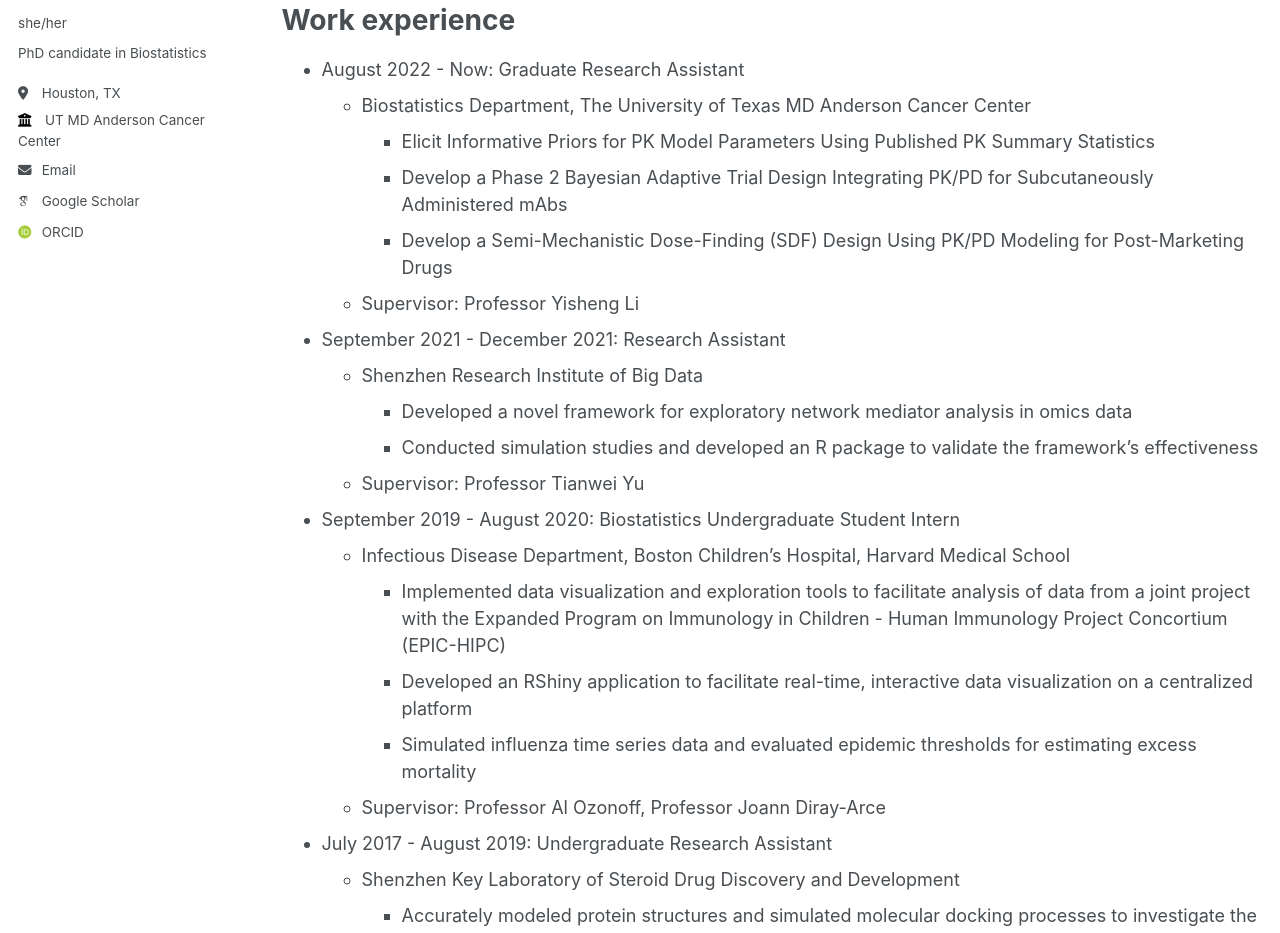
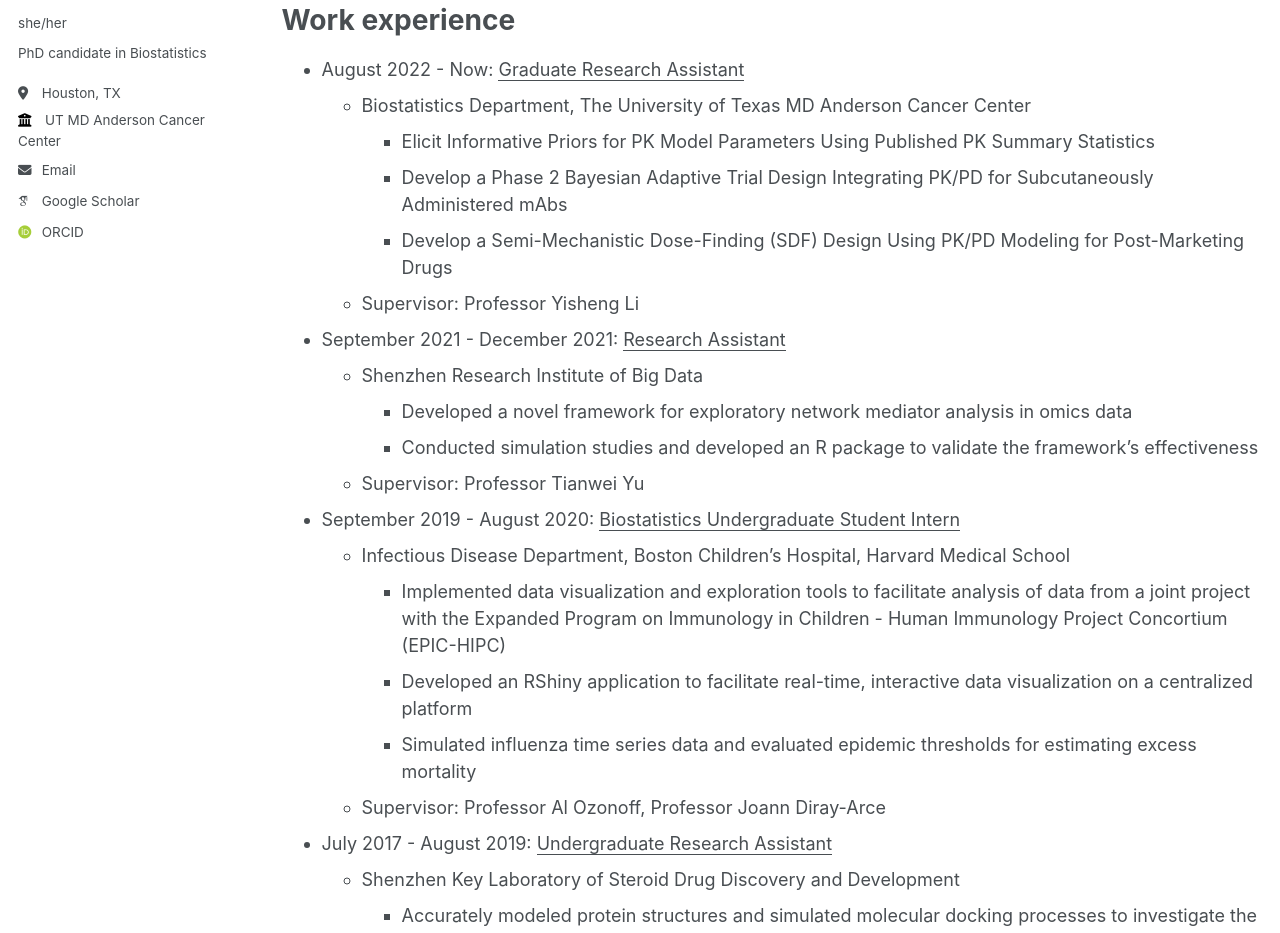
Before and after one commit to ShunRao8/shunrao8.github.io, a Jekyll site: the page built from _pages/cv.md, in a window 1280 px wide and 1400 px high. Shown: the part 304-1237 px from the top of the window. Built offline with Jekyll 4.4.1, drawn with Linux system fonts in a browser that asks for light colours; some web fonts are replaced.

Commit message:
Update cv.md

```diff
--- a/_pages/cv.md
+++ b/_pages/cv.md
@@ -16,27 +16,27 @@ Education
 
 Work experience
 ======
-* August 2022 - Now: Graduate Research Assistant
+* August 2022 - Now: <u>Graduate Research Assistant</u>
   * Biostatistics Department, The University of Texas MD Anderson Cancer Center
     * Elicit Informative Priors for PK Model Parameters Using Published PK Summary Statistics
     * Develop a Phase 2 Bayesian Adaptive Trial Design Integrating PK/PD for Subcutaneously Administered mAbs
     * Develop a Semi-Mechanistic Dose-Finding (SDF) Design Using PK/PD Modeling for Post-Marketing Drugs
   * Supervisor: Professor Yisheng Li
 
-* September 2021 - December 2021: Research Assistant
+* September 2021 - December 2021: <u>Research Assistant</u>
   * Shenzhen Research Institute of Big Data
     * Developed a novel framework for exploratory network mediator analysis in omics data
     * Conducted simulation studies and developed an R package to validate the framework's effectiveness
   * Supervisor: Professor Tianwei Yu
 
-* September 2019 - August 2020: Biostatistics Undergraduate Student Intern
+* September 2019 - August 2020: <u>Biostatistics Undergraduate Student Intern</u>
   * Infectious Disease Department, Boston Children’s Hospital, Harvard Medical School
     * Implemented data visualization and exploration tools to facilitate analysis of data from a joint project with the Expanded Program on Immunology in Children - Human Immunology Project Concortium (EPIC-HIPC)
     * Developed an RShiny application to facilitate real-time, interactive data visualization on a centralized platform
     * Simulated influenza time series data and evaluated epidemic thresholds for estimating excess mortality
   * Supervisor: Professor Al Ozonoff, Professor Joann Diray-Arce
 
-* July 2017 - August 2019: Undergraduate Research Assistant
+* July 2017 - August 2019: <u>Undergraduate Research Assistant</u>
   * Shenzhen Key Laboratory of Steroid Drug Discovery and Development
     * Accurately modeled protein structures and simulated molecular docking processes to investigate the binding interactions between structurally diverse compounds and human Protein Disulfide Isomerase (PDI)
     * Explored the molecular mechanisms that allow certain naturally occurring bioflavonoids to function as reducing co-substrates, using quantum chemical calculation tools such as Gaussian and Multiwfn
```
